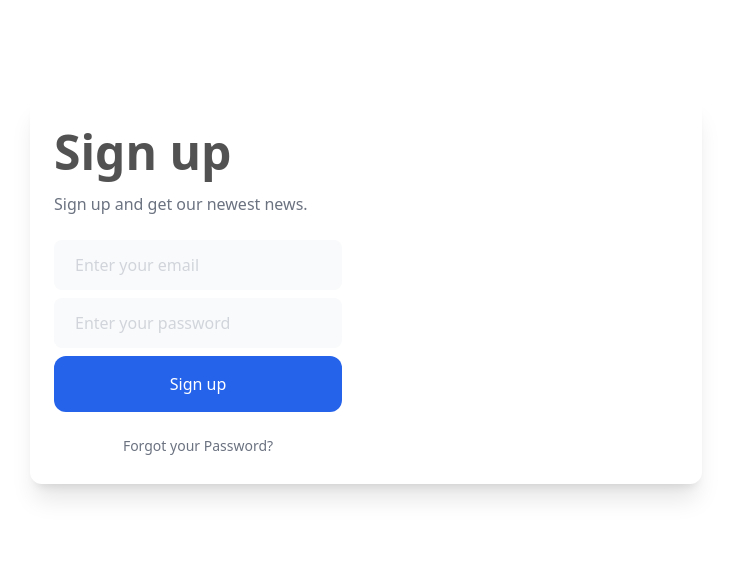
After one commit to Yash-Kavaiya/quiz-app-python, a Flask app: page /sign-up in a window 1280 px wide. The commit adds this page. Shown: the top 579 px of the page, without its empty margins (274-1005 px from the left). Run offline with Flask 3, Linux system fonts and the light colour scheme; some libraries are stand-ins or nearby versions.

Commit message:
add login and sign up pages

```diff
--- a/app.py
+++ b/app.py
@@ -6,6 +6,36 @@ def results():
     return render_template('index.html')
 @app.route('/login')
 def login():
-    return render_template('login.html')
+    if request.method == "POST":
+        print(username)
+        print(password)
+        username = request.form["username"]
+        password = request.form["password"]
+        for user in users:
+            if user["username"] == username and user["password"] == password:
+                # User is logged in
+                return redirect("/")
+        # User is not logged in
+        return render_template("login.html", error="Invalid username or password")
+
+    return render_template("login.html")
+
+@app.route("/sign-up", methods=["GET", "POST"])
+def sign_up():
+  if request.method == "GET":
+    return render_template("sign_up.html")
+
+  # Get the email and password from the request
+  email = request.form.get("email")
+  password = request.form.get("password")
+
+  # Create a new Firebase user account
+  user = auth.create_user(email=email, password=password)
+
+  # Send a verification email to the new user
+  auth.send_email_verification(user.uid)
+
+  # Redirect the user to the Firebase OTP page
+  return redirect("https://firebase.google.com/otp/email/send?uid={}".format(user.uid))
 if __name__ == '__main__':
     app.run(debug=True)
--- a/templates/index.html
+++ b/templates/index.html
@@ -6,6 +6,6 @@
     <title>Document</title>
 </head>
 <body>
-    <h1>My<h1>
+    <h1>My Kem la majama ne <h1>
 </body>
 </html>
--- /dev/null
+++ b/templates/sign_up.html
@@ -0,0 +1,48 @@
+<!DOCTYPE html>
+<html lang="en">
+<head>
+  <meta charset="UTF-8">
+  <meta name="viewport" content="width=device-width, initial-scale=1.0">
+  <title>Sign Up</title>
+  <script src="https://cdn.tailwindcss.com"></script>
+</head>
+<body>
+
+
+<section>
+    <div class="px-4 py-12 mx-auto max-w-7xl sm:px-6 md:px-12 lg:px-24 lg:py-24">
+      <div class="justify-center mx-auto text-left align-bottom transition-all transform bg-white rounded-lg sm:align-middle sm:max-w-2xl sm:w-full">
+        <div class="grid flex-wrap items-center justify-center grid-cols-1 mx-auto shadow-xl lg:grid-cols-2 rounded-xl">
+          <div class="w-full px-6 py-3">
+            <div>
+              <div class="mt-3 text-left sm:mt-5">
+                <div class="inline-flex items-center w-full">
+                  <h3 class="text-lg font-bold text-neutral-600 l eading-6 lg:text-5xl">Sign up</h3>
+                </div>
+                <div class="mt-4 text-base text-gray-500">
+                  <p>Sign up and get our newest news.</p>
+                </div>
+              </div>
+            </div>
+
+            <div class="mt-6 space-y-2" action="/sign-up" method="POST">
+              <div>
+                <label for="email" class="sr-only">Email</label>
+                <input type="text" name="email" id="email" class="block w-full px-5 py-3 text-base text-neutral-600 placeholder-gray-300 transition duration-500 ease-in-out transform border border-transparent rounded-lg bg-gray-50 focus:outline-none focus:border-transparent focus:ring-2 focus:ring-white focus:ring-offset-2 focus:ring-offset-gray-300" placeholder="Enter your email">
+              </div>
+              <div>
+                <label for="password" class="sr-only">Password</label>
+                <input type="text" name="password" id="password" class="block w-full px-5 py-3 text-base text-neutral-600 placeholder-gray-300 transition duration-500 ease-in-out transform border border-transparent rounded-lg bg-gray-50 focus:outline-none focus:border-transparent focus:ring-2 focus:ring-white focus:ring-offset-2 focus:ring-offset-gray-300" placeholder="Enter your password">
+              </div>
+              <div class="flex flex-col mt-4 lg:space-y-2">
+                <button type="button" class="flex items-center justify-center w-full px-10 py-4 text-base font-medium text-center text-white transition duration-500 ease-in-out transform bg-blue-600 rounded-xl hover:bg-blue-700 focus:outline-none focus:ring-2 focus:ring-offset-2 focus:ring-blue-500">Sign up</button>
+                <a href="#" type="button" class="inline-flex justify-center py-4 text-base font-medium text-gray-500 focus:outline-none hover:text-neutral-600 focus:text-blue-600 sm:text-sm"> Forgot your Password? </a>
+              </div>
+            </div>
+          </div>
+        </div>
+      </div>
+    </div>
+  </section>
+</body>
+</html>
```
